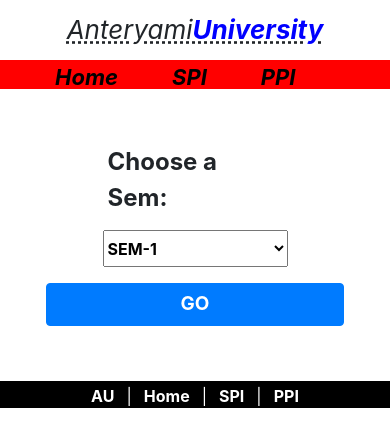
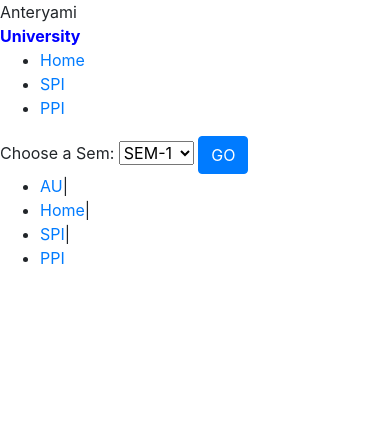
Before and after one commit to jaydeep-pipaliya/SPI-CALCULATOR-, a Flask app: page /SPI in a window 390 px wide. Shown: the top 447 px of the page. Run offline with Flask 2, Linux system fonts and the light colour scheme; some libraries are stand-ins or nearby versions.

Commit message:
file struchar change

```diff
--- a/templates/SPI.html
+++ b/templates/SPI.html
@@ -1,61 +1,34 @@
-{% extends "main.html" %} {% block content %}
-<style>
-    #my {
-        display: flex;
-        flex-direction: column;
-        justify-content: center;
-        align-items: center;
-    }
+<!DOCTYPE html>
+<html lang="en">
 
-    #cars {
-        width: 22%;
-    }
+<head>
+    <meta charset="UTF-8">
+    <meta name="viewport" content="width=device-width, initial-scale=1.0">
+    <title>Anteryami University</title>
+    <link rel="shortcut icon" href="{{ url_for('static', filename='favicon.ico') }}">
+    <!-- <link rel="stylesheet" type="text/css" href="Home.css"> -->
+    <link rel="stylesheet" href="{{ url_for('static', filename='Home.css') }}">
+    <link rel="stylesheet" href="https://stackpath.bootstrapcdn.com/bootstrap/4.5.2/css/bootstrap.min.css" integrity="sha384-JcKb8q3iqJ61gNV9KGb8thSsNjpSL0n8PARn9HuZOnIxN0hoP+VmmDGMN5t9UJ0Z" crossorigin="anonymous">
+</head>
+<body>
+    <header>
+        <div class="top-headding">Anteryami
+            <div style="color: blue; font-weight: bold;">University</div>
+        </div>
 
-    label {
-        width: 293px;
-        font-weight: bold;
-        font-size: 24px;
-        margin-bottom: 14px;
-    }
-
-    #mi {
-        width: 298px;
-        font-size: 19px;
-        margin-top: 16px;
-        font-weight: bold;
-    }
-</style>
-<style>
-    #sub {
-        display: flex;
-    }
-
-    #p {
-        width: 305px;
-        height: 36px;
-    }
-
-    #sem {
-        font-size: 34px;
-        margin: 0 auto;
-        width: 100px;
-    }
-
-    #g {
-        width: 237px;
-        font-size: 27px;
-        margin-bottom: 24px;
-    }
-
-    #ans {
-        width: 295px;
-        height: 28px;
-        /* text-align: center; */
-        /* align-items: center; */
-        font-size: 18px;
-        background: red;
-    }
-</style>
+        <nav>
+            <div id="navbar">
+                <ul>
+                    <li class="menu_item"><a href="\">Home</a></li>
+                    <li class="menu_item"><a href="\SPI">SPI</a></li>
+                    <li class="menu_item"><a href="\SPI">PPI</a></li>
+                </ul>
+            </div>
+        </nav>
+    </header>
+<script>
+    console.log('{{t}}')
+</script>
 {% if t %}
 <form action="/SPI" method="POST" id="my">
     <label for="cars">Choose a Sem:</label>
@@ -97,4 +70,23 @@
     <span class="badge badge-primary" id="ans">SPI:{{ans}}</span>
     <button type="submit" class="btn btn-primary" id="mi">BACK TO HOME</button>
 </form>
-{% endif %} {% endblock %}
+{% endif %}
+
+<footer>
+    <div class="foo">
+        <ul>
+            <li><a href="\">AU</a>|</li>
+            <li><a href="\">Home</a>|</li>
+            <li><a href="\SPI">SPI</a>|</li>
+            <li><a href="\SPI">PPI</a></li>
+
+        </ul>
+    </div>
+</footer>
+</body>
+<script src="https://code.jquery.com/jquery-3.5.1.slim.min.js" integrity="sha384-DfXdz2htPH0lsSSs5nCTpuj/zy4C+OGpamoFVy38MVBnE+IbbVYUew+OrCXaRkfj" crossorigin="anonymous"></script>
+<script src="https://cdn.jsdelivr.net/npm/popper.js@1.16.1/dist/umd/popper.min.js" integrity="sha384-9/reFTGAW83EW2RDu2S0VKaIzap3H66lZH81PoYlFhbGU+6BZp6G7niu735Sk7lN" crossorigin="anonymous"></script>
+<script src="https://stackpath.bootstrapcdn.com/bootstrap/4.5.2/js/bootstrap.min.js" integrity="sha384-B4gt1jrGC7Jh4AgTPSdUtOBvfO8shuf57BaghqFfPlYxofvL8/KUEfYiJOMMV+rV" crossorigin="anonymous"></script>
+
+
+</html>
--- a/templates/main.html
+++ /dev/null
@@ -1,207 +0,0 @@
-<!DOCTYPE html>
-<html lang="en">
-
-<head>
-    <meta charset="UTF-8">
-    <meta name="viewport" content="width=device-width, initial-scale=1.0">
-    <title>Anteryami University</title>
-    <link rel="shortcut icon" href="{{ url_for('static', filename='favicon.ico') }}">
-    <!-- <link rel="stylesheet" type="text/css" href="Home.css"> -->
-    <link rel="stylesheet" href="{{ url_for('static', filename='css/Home.css') }}">
-    <link rel="stylesheet" href="https://stackpath.bootstrapcdn.com/bootstrap/4.5.2/css/bootstrap.min.css" integrity="sha384-JcKb8q3iqJ61gNV9KGb8thSsNjpSL0n8PARn9HuZOnIxN0hoP+VmmDGMN5t9UJ0Z" crossorigin="anonymous">
-</head>
-<style>
-    * {
-        margin: 0 0;
-    }
-
-    .top-headding {
-        display: flex;
-        font-size: 41px;
-        font-style: italic;
-        justify-content: center;
-        text-decoration: underline;
-        text-decoration-style: dotted;
-    }
-
-    nav {
-        display: flex;
-        height: 42px;
-        margin-bottom: 42px;
-    }
-
-    #navbar {
-        display: flex;
-        background: red;
-        width: 100%;
-        height: 29px;
-        margin-top: 12px;
-        margin-bottom: 25px;
-    }
-
-    #navbar ul {
-        list-style: none;
-        display: flex;
-        align-self: center;
-        width: 276px;
-        margin-left: 68px;
-    }
-
-    #navbar ul a {
-        text-decoration: none;
-        /* padding: 29px; */
-        font-weight: bold;
-        color: black;
-        font-size: 24px;
-        font-style: italic;
-        margin-left: 36px;
-        /* padding-bottom: 3px;*/
-    }
-
-    #navbar ul a:hover {
-        text-underline-position: below;
-        text-decoration: underline;
-        text-decoration-color: yellow;
-        background-color: yellowgreen;
-    }
-
-    #navbar ul a:checked {
-        text-decoration: underline;
-        text-decoration-color: yellow;
-    }
-
-    .menu_item {
-        height: 18px;
-    }
-
-    #zeel {
-        width: 69%;
-        margin: 0 auto;
-        height: 249px;
-    }
-
-    body {
-        width: 50%;
-        margin: 0 auto;
-    }
-</style>
-<!-- <style></style> -->
-
-<body>
-    <header>
-        <div class="top-headding">Anteryami
-            <div style="color: blue; font-weight: bold;">University</div>
-        </div>
-
-        <nav>
-            <div id="navbar">
-                <ul>
-                    <li class="menu_item"><a href="\">Home</a></li>
-                    <li class="menu_item"><a href="\SPI">SPI</a></li>
-                    <li class="menu_item"><a href="\SPI">PPI</a></li>
-                </ul>
-            </div>
-        </nav>
-    </header>
-    {% block content %}{% endblock %}
-    <style>
-        .foo {
-            display: flex;
-            color: white;
-            margin-top: 55px;
-            background: black;
-            height: 27px;
-            justify-content: center;
-        }
-
-        .foo ul {
-            list-style: none;
-            display: flex;
-        }
-
-        .foo ul a {
-            font-style: none;
-            padding: 12px;
-            font-weight: bold;
-            text-decoration: none;
-            color: white;
-        }
-    </style>
-    <footer>
-        <div class="foo">
-            <ul>
-                <li><a href="\">AU</a>|</li>
-                <li><a href="\">Home</a>|</li>
-                <li><a href="\SPI">SPI</a>|</li>
-                <li><a href="\SPI">PPI</a></li>
-
-            </ul>
-        </div>
-    </footer>
-</body>
-<script src="https://code.jquery.com/jquery-3.5.1.slim.min.js" integrity="sha384-DfXdz2htPH0lsSSs5nCTpuj/zy4C+OGpamoFVy38MVBnE+IbbVYUew+OrCXaRkfj" crossorigin="anonymous"></script>
-<script src="https://cdn.jsdelivr.net/npm/popper.js@1.16.1/dist/umd/popper.min.js" integrity="sha384-9/reFTGAW83EW2RDu2S0VKaIzap3H66lZH81PoYlFhbGU+6BZp6G7niu735Sk7lN" crossorigin="anonymous"></script>
-<script src="https://stackpath.bootstrapcdn.com/bootstrap/4.5.2/js/bootstrap.min.js" integrity="sha384-B4gt1jrGC7Jh4AgTPSdUtOBvfO8shuf57BaghqFfPlYxofvL8/KUEfYiJOMMV+rV" crossorigin="anonymous"></script>
-<style>
-    @media only screen and (max-width: 1100px) {
-        body {
-            width: 100%;
-        }
-        .top-headding {
-            margin-top: 10px;
-            font-size: 26px;
-            margin-bottom: 11px;
-        }
-        #navbar {
-            margin: 0;
-        }
-        #navbar ul {
-            margin-left: 21px;
-            margin: -12px;
-            /* margin: -5px; */
-            padding-bottom: 10px;
-        }
-        #navbar ul a {
-            margin: 27px;
-            /* margin-bottom: 34px; */
-            font-size: 22px;
-            height: 96px;
-        }
-    }
-
-    @media only screen and (max-width: 550px) {
-        #zee {
-            width: 281px;
-            font-size: 14px;
-        }
-        #zeel {
-            width: 281px;
-            font-size: 14px;
-            hight: 139px;
-            height: 300px;
-            font-size: 14px;
-            font-weight: bold;
-        }
-        #gu {
-            width: 281px;
-            font-size: 14px;
-        }
-        .foo ul {
-            margin: -2px;
-            padding: 5px 5px;
-        }
-        #cars {
-            width: 185px;
-            height: 37px;
-            font-weight: bold;
-        }
-        #p {
-            width: 91px;
-        }
-        label {
-            width: 175px;
-        }
-    }
-</style>
-
-</html>
```
Also changed, not shown: Niram_data.py (+2 -1 lines), static/Nirma_Data.txt (added, +262 -0 lines), templates/Home.html (+45 -5 lines), static/Home.css (added).
